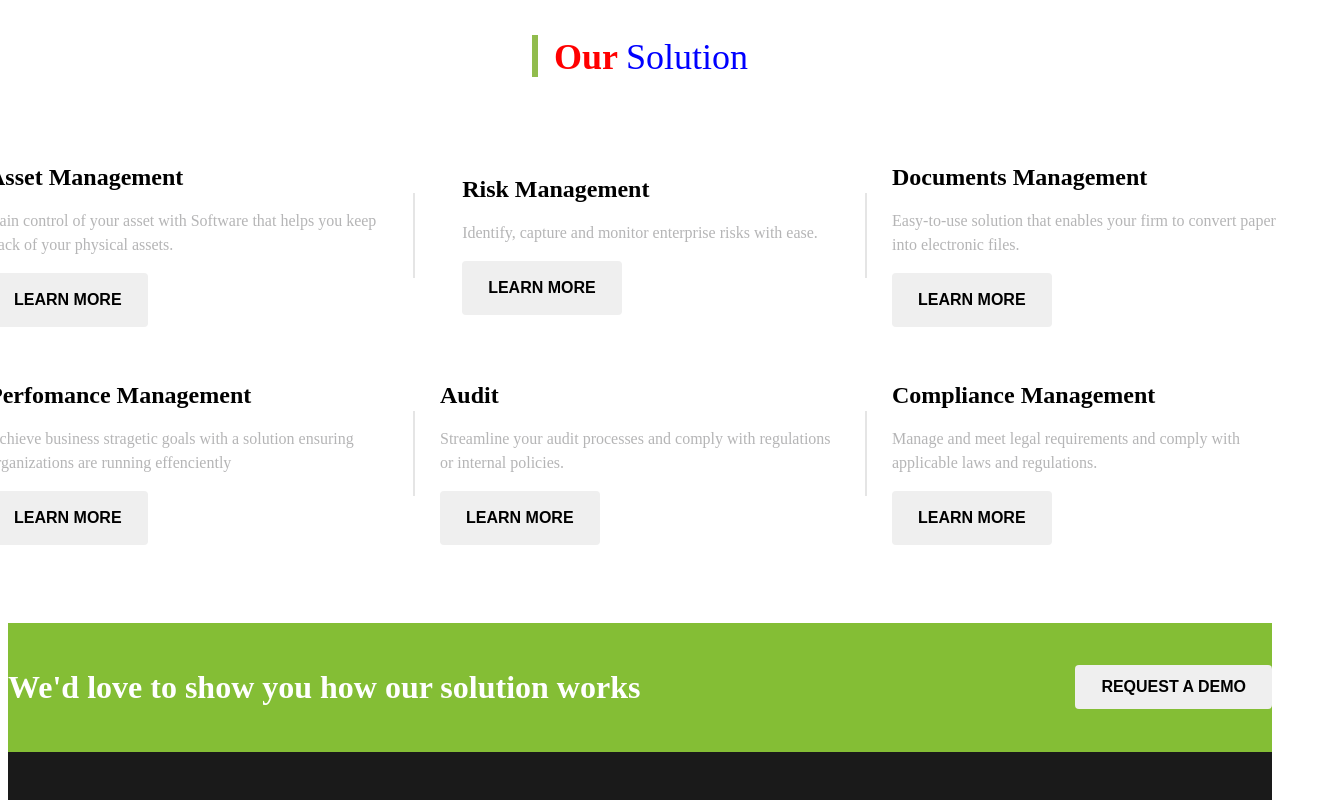
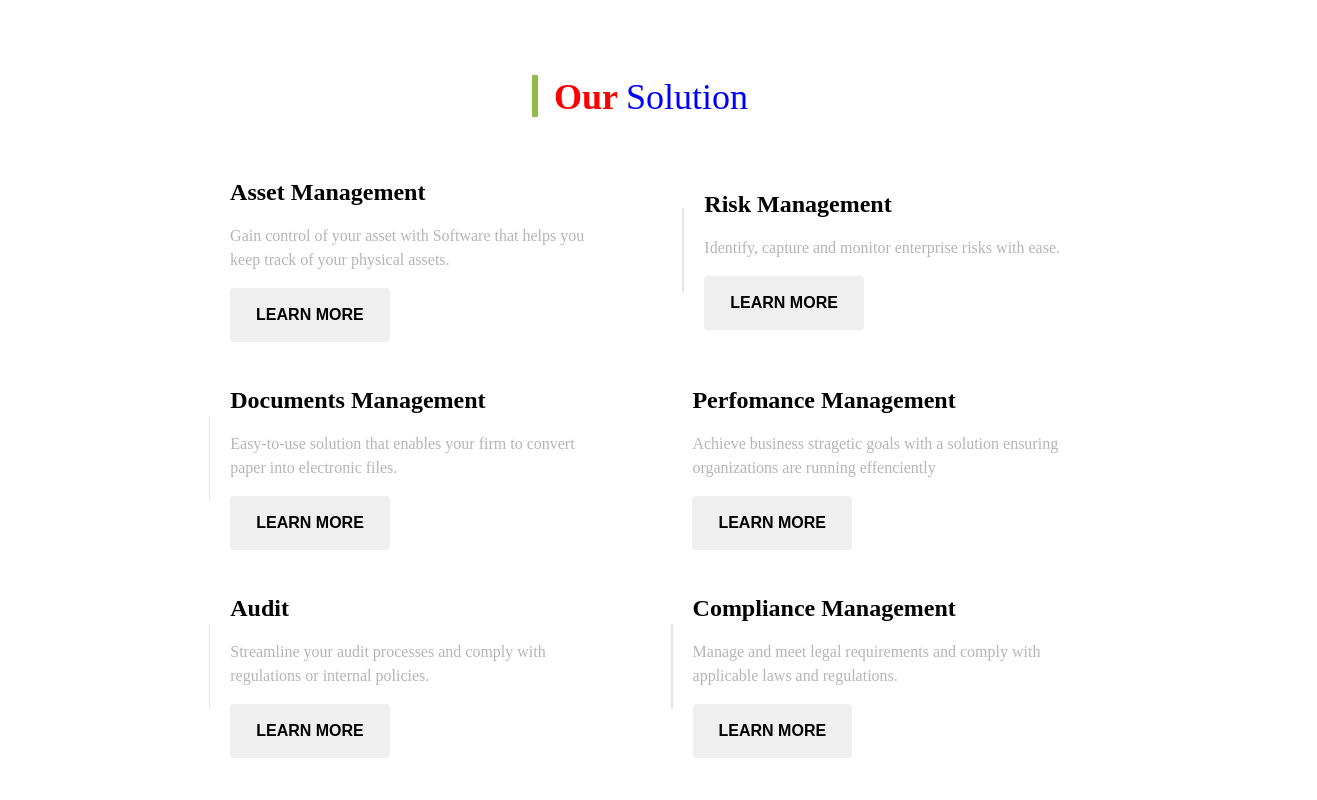
Before and after one commit to moraswi/pro-suite, a React (Create React App) app: page / in a window 1280 px wide. Shown: the part 1360-2160 px from the top of the page, 1317 px wide, since content can reach past the window. Built offline with nearby package versions, Linux system fonts and the light colour scheme.

Commit message:
solution responsive

```diff
--- a/src/pages/Solution.js
+++ b/src/pages/Solution.js
@@ -14,6 +14,7 @@ export default function Solution() {
 
       <div className='solutionItem'>
         <div className='solutionItemContainer'>
+      <div className='solutionVerticalWhiteLine'></div>
             <div>
                 <h3 className='solutionTitle'>Asset Management</h3>
                 <p className='solutionContent'>Gain control of your asset with Software that helps you keep track of your physical assets.</p>
@@ -21,9 +22,9 @@ export default function Solution() {
                 </div>
             </div>
 
+            <div className='solutionItemContainer'>
             <div className='solutionVerticalGreyLine'></div>
 
-            <div className='solutionItemContainer'>
             <div>
                 <h3 className='solutionTitle'>Risk Management</h3>
                 <p className='solutionContent'>Identify, capture and monitor enterprise risks with ease.</p>
@@ -31,9 +32,9 @@ export default function Solution() {
                 </div>
             </div>
 
-            <div className='solutionVerticalGreyLine'></div>
 
             <div className='solutionItemContainer'>
+                <div className='solutionVerticalGreyLine'></div>
                     <div>
                         <h3 className='solutionTitle'>Documents Management</h3>
                         <p className='solutionContent'>Easy-to-use solution that enables your firm to convert paper into electronic files.</p>
@@ -41,10 +42,10 @@ export default function Solution() {
                     </div>
             </div>
 
-      </div>
-
-      <div className='solutionItem'>
+      {/* </div>
+      <div className='solutionItem'> */}
       <div className='solutionItemContainer'>
+         <div className='solutionVerticalWhiteLine'></div>
             <div>
                 <h3 className='solutionTitle'> Perfomance Management</h3>
                 <p className='solutionContent'>Achieve business stragetic goals with a solution ensuring organizations are running effenciently</p>
@@ -52,9 +53,10 @@ export default function Solution() {
                 </div>
             </div>
 
-            <div className='solutionVerticalGreyLine'></div>
+            {/* <div className='solutionVerticalGreyLine'></div> */}
 
             <div className='solutionItemContainer'>
+            <div className='solutionVerticalGreyLine'></div>
             <div>
                 <h3 className='solutionTitle'>Audit </h3>
                 <p className='solutionContent'>Streamline your audit processes and comply with regulations or internal policies.</p>
@@ -62,9 +64,10 @@ export default function Solution() {
                 </div>
             </div>
 
-            <div className='solutionVerticalGreyLine'></div>
+            {/* <div className='solutionVerticalGreyLine'></div> */}
 
             <div className='solutionItemContainer'>
+            <div className='solutionVerticalGreyLine'></div>
             <div>
                 <h3 className='solutionTitle'>Compliance Management</h3>
                 <p className='solutionContent'>Manage and meet legal requirements and comply with applicable laws and regulations.</p>
--- a/src/styles/AboutUs.css
+++ b/src/styles/AboutUs.css
@@ -64,7 +64,7 @@
     /* grid-template-columns: 1fr 1fr 1fr; */
     grid-template-columns: repeat(auto-fit, minmax(400px,1fr));
     grid-gap: 40px;
-    place-items: center;
+    /* place-items: center; */
 
   }
 
--- a/src/styles/Solution.css
+++ b/src/styles/Solution.css
@@ -3,6 +3,7 @@
     display: flex;
     align-items: center;
     flex-direction: column;
+    margin-top: 40px;
   }
 
   .vertical-line {
@@ -16,34 +17,50 @@
 
   .solutionItem{
     /* width: 100%;  */
+    width: 100%;
     height: auto;
+    display: grid;
+
    /* display: grid;
    grid-template-columns: 1fr 1fr 1fr; */
-   display: flex;
-   flex-direction: row;
+   /* display: flex;
+   flex-direction: row; */
    place-items: center;
 /* background-color: red; */
+
+grid-template-columns: repeat(auto-fit, minmax(400px,1fr));
+grid-gap: 40px;
  }
 
  .solutionItemContainer {
     text-align: center;
     text-align: left;
     display: flex;
-    flex-direction: column;
+    flex-direction: row;
     align-items: center;
     justify-content: center;
     border-radius: 15px;
     width: 400px;
     height: 168px;
-    margin: 5px;
+    /* background-color: red; */
+    /* margin: 5px; */
     /* box-shadow: 1px 2px 16px  rgba(0, 0, 0, 0.1); */
-    padding: 20px;
+    /* padding: 20px; */
   }
+
 
   .solutionVerticalGreyLine{
     background-color: #E5E5E5;
     width: 2px;
     height: 85px;
+    margin-right: 20px;
+  }
+
+  .solutionVerticalWhiteLine{
+background-color: transparent;
+width: 2px;
+    height: 85px;
+    margin-right: 20px;
   }
 
   button{
```
Lines whose indentation alone changed are shown as unchanged.
